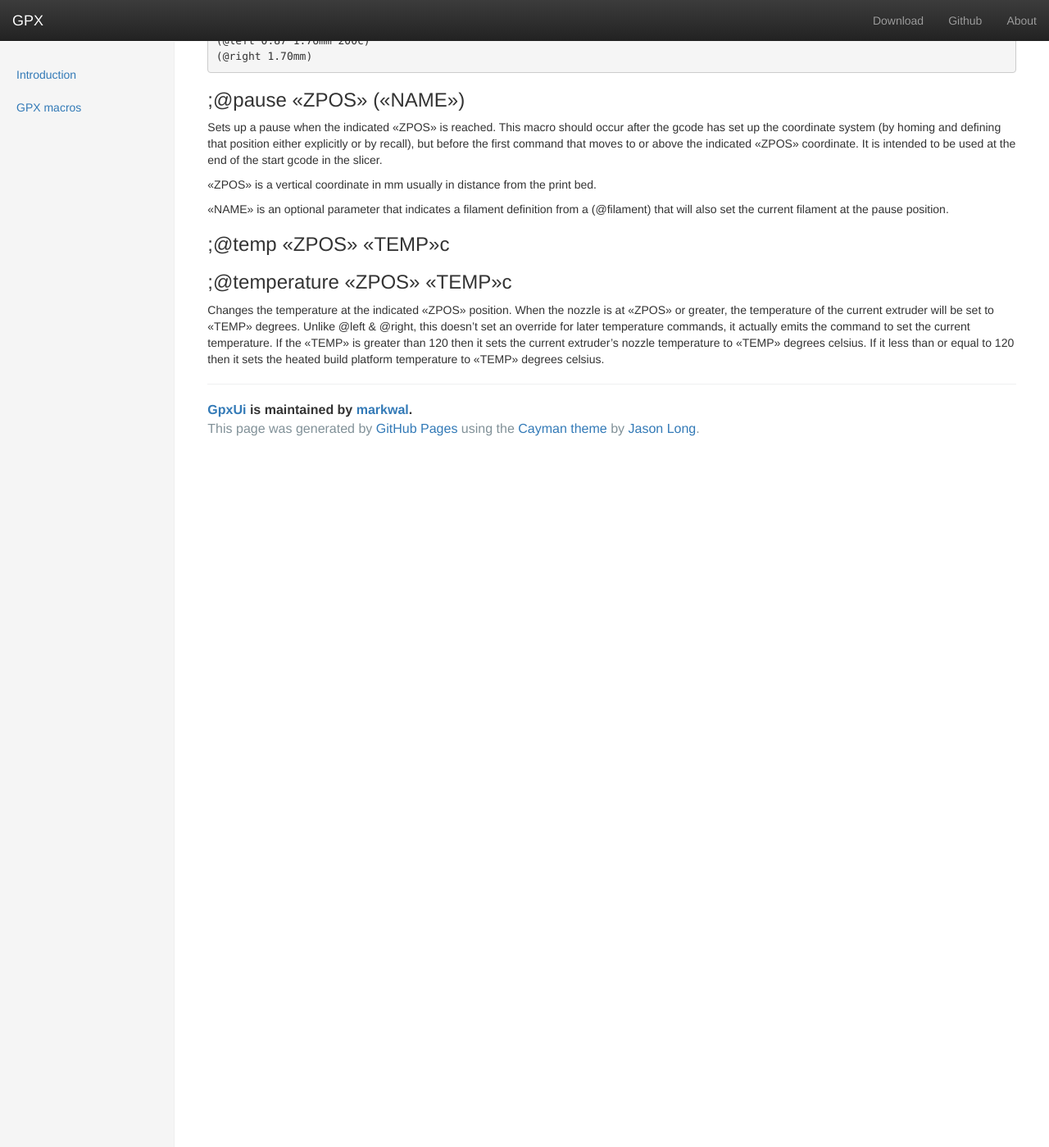
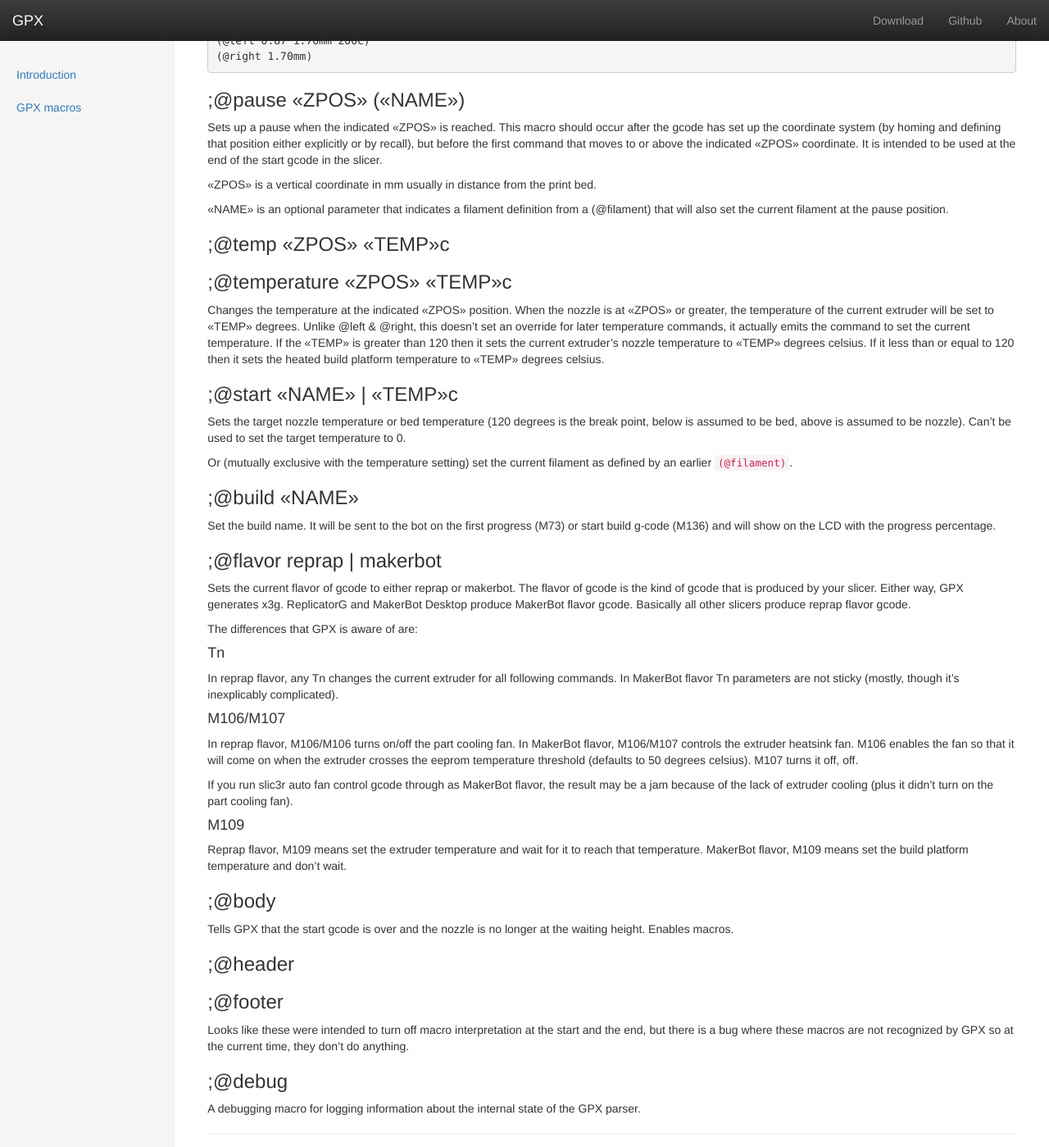
Before and after one commit to markwal/GpxUi, a Jekyll site: the page built from _docs/macros.md, in a window 1280 px wide and 1400 px high, scrolled down 2363 px. Shown: the whole window at 82% size. Built offline with Jekyll 4.4.1, drawn with Linux system fonts in a browser that asks for light colours; nearby versions of some CDN libraries; before the commit the page ends 2917 px from its top, so only the background shows below that.

Commit message:
More macros

```diff
--- a/_docs/macros.md
+++ b/_docs/macros.md
@@ -168,3 +168,66 @@ temperature. If the <<TEMP>> is greater than 120 then it sets the current
 extruder's nozzle temperature to <<TEMP>> degrees celsius. If it less than or
 equal to 120 then it sets the heated build platform temperature to <<TEMP>>
 degrees celsius.
+
+### ;@start <<NAME>> | <<TEMP>>c
+
+Sets the target nozzle temperature or bed temperature (120 degrees is the break
+point, below is assumed to be bed, above is assumed to be nozzle). Can't be used
+to set the target temperature to 0.
+
+Or (mutually exclusive with the temperature setting) set the current filament as
+defined by an earlier `(@filament)`.
+
+### ;@build <<NAME>>
+
+Set the build name. It will be sent to the bot on the first progress (M73) or start
+build g-code (M136) and will show on the LCD with the progress percentage.
+
+### ;@flavor reprap | makerbot
+
+Sets the current flavor of gcode to either reprap or makerbot. The flavor of
+gcode is the kind of gcode that is produced by your slicer. Either way, GPX
+generates x3g. ReplicatorG and MakerBot Desktop produce MakerBot flavor gcode.
+Basically all other slicers produce reprap flavor gcode.
+
+The differences that GPX is aware of are:
+
+#### Tn
+
+In reprap flavor, any Tn changes the current extruder for all following
+commands.  In MakerBot flavor Tn parameters are not sticky (mostly, though it's
+inexplicably complicated).
+
+#### M106/M107
+
+In reprap flavor, M106/M106 turns on/off the part cooling fan.  In MakerBot
+flavor, M106/M107 controls the extruder heatsink fan. M106 enables the fan so
+that it will come on when the extruder crosses the eeprom temperature threshold
+(defaults to 50 degrees celsius). M107 turns it off, off.
+
+If you run slic3r auto fan control gcode through as MakerBot flavor, the result
+may be a jam because of the lack of extruder cooling (plus it didn't turn on the
+part cooling fan).
+
+#### M109
+
+Reprap flavor, M109 means set the extruder temperature and wait for it to reach
+that temperature.  MakerBot flavor, M109 means set the build platform
+temperature and don't wait.
+
+### ;@body
+
+Tells GPX that the start gcode is over and the nozzle is no longer at the
+waiting height. Enables macros.
+
+### ;@header
+### ;@footer
+
+Looks like these were intended to turn off macro interpretation at the start and
+the end, but there is a bug where these macros are not recognized by GPX so at
+the current time, they don't do anything.
+
+### ;@debug
+
+A debugging macro for logging information about the internal state of the GPX
+parser.
```
Also changed, not shown: _docs/intro.md (+5 -0 lines).
